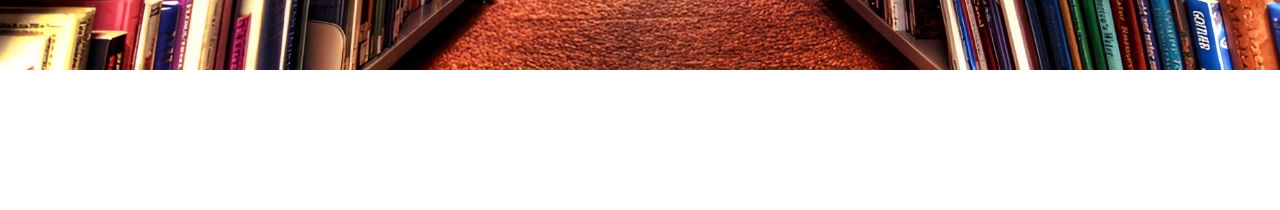
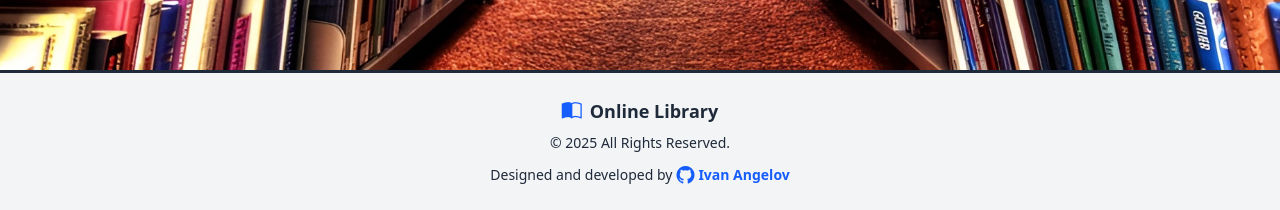
Before and after one commit to kontakta39/SoftUni-ReactJS-Project, a React (Vite) app in the folder client/: page / in a window 1280 px wide. Shown: the part 813-1023 px from the top of the page. Before the commit the page ends 883 px from the top, so only its background shows below. Built offline with nearby package versions, Linux system fonts and the light colour scheme; no server answers.

Commit message:
Create Footer component with layout and icon support

```diff
--- a/client/package.json
+++ b/client/package.json
@@ -11,6 +11,7 @@
   },
   "dependencies": {
     "@tailwindcss/vite": "^4.1.17",
+    "bootstrap-icons": "^1.13.1",
     "react": "^19.2.0",
     "react-dom": "^19.2.0",
     "react-router-dom": "^7.9.6",
--- a/client/src/App.jsx
+++ b/client/src/App.jsx
@@ -1,6 +1,7 @@
 import { Route, Routes } from "react-router-dom";
 import Header from "./components/header/Header"
 import Home from "./components/home/Home"
+import Footer from "./components/footer/Footer";
 
 function App() {
   return (
@@ -10,6 +11,8 @@ function App() {
       <Routes>
           <Route path="/" element={<Home />} />
       </Routes>
+
+      <Footer />
     </>
   )
 }
--- /dev/null
+++ b/client/src/components/footer/Footer.jsx
@@ -0,0 +1,29 @@
+export default function Footer() {
+  return (
+    <footer className="border-t-3 bg-gray-100 text-center text-gray-800 py-6">
+        <div className="mx-auto max-w-screen-lg">
+            <h5 className="mb-2 font-semibold flex justify-center items-center gap-2 text-lg">
+                <i className="bi bi-book-half text-blue-600 text-xl"></i>
+                Online Library
+            </h5>
+
+            <h6 className="mb-2 text-sm">
+                &copy; {new Date().getFullYear()} All Rights Reserved.
+            </h6>
+
+            <h6 className="mb-0 text-sm flex justify-center items-center gap-1">
+                Designed and developed by
+                <a
+                    href="https://github.com/kontakta39"
+                    target="_blank"
+                    rel="noopener noreferrer"
+                    className="font-semibold text-blue-600 hover:text-inherit transition flex items-center gap-1"
+                >
+                    <i className="bi bi-github text-lg"></i>
+                    Ivan Angelov
+                </a>
+            </h6>
+        </div>
+    </footer>
+  );
+}
--- a/client/src/main.jsx
+++ b/client/src/main.jsx
@@ -2,6 +2,7 @@ import { createRoot } from 'react-dom/client';
 import { BrowserRouter } from 'react-router-dom';
 import App from './App.jsx';
 import './index.css';
+import "bootstrap-icons/font/bootstrap-icons.css";
 
 createRoot(document.getElementById('root')).render(
     <BrowserRouter>
```
Also changed, not shown: 1 other file (tests, documents, lock files or other folders).
